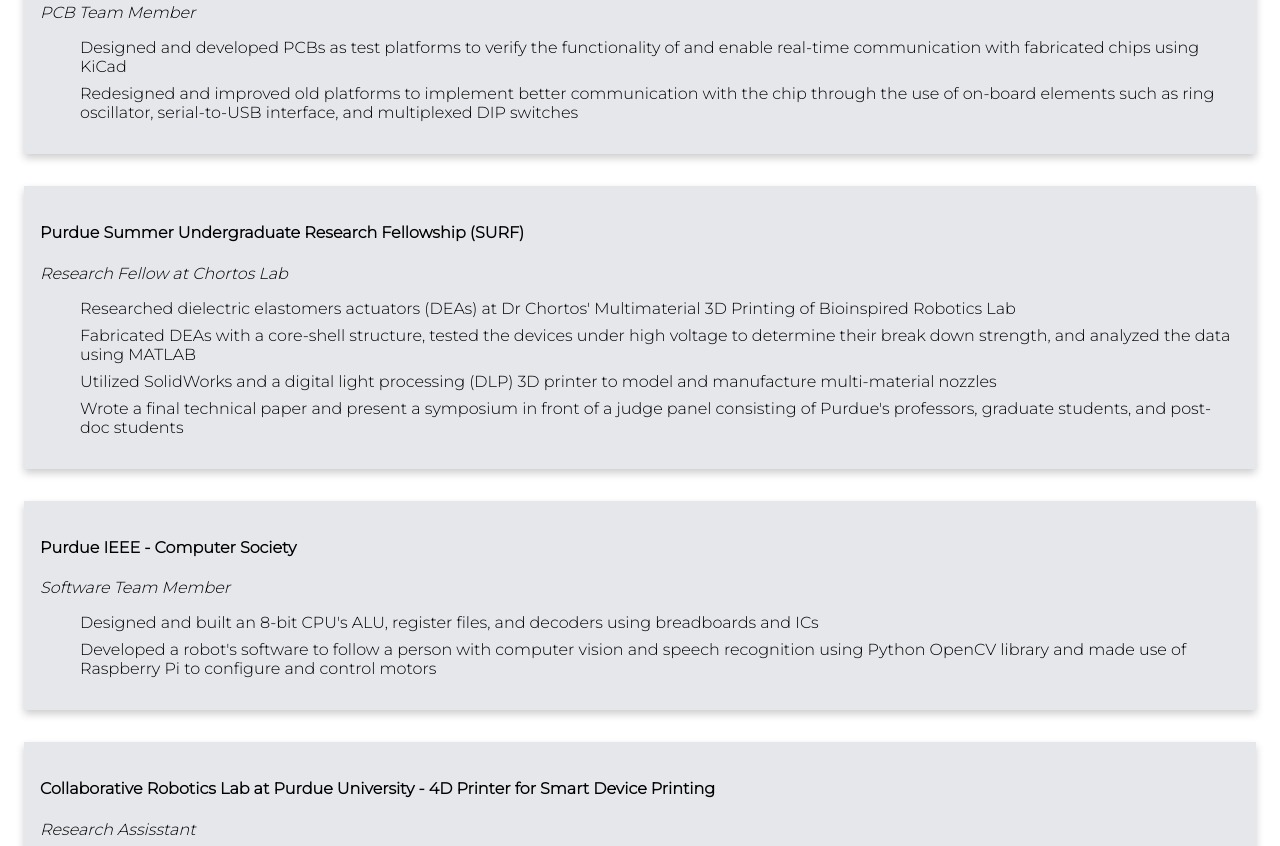
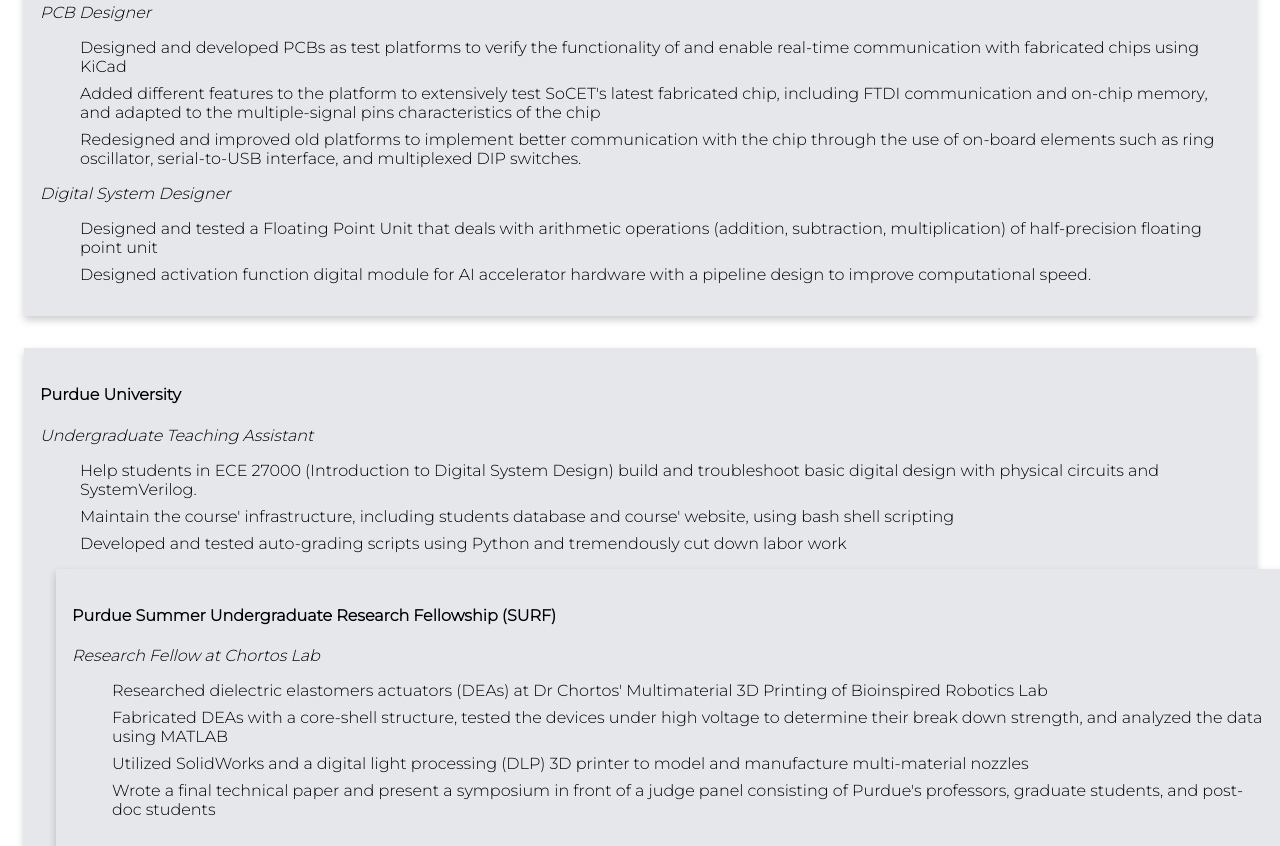
Before and after one commit to khoipkv/khoipkv.github.io, a plain HTML site: page index.html in a window 1280 px wide. Shown: the part 894-1740 px from the top of the page. Drawn offline with Linux system fonts and the light colour scheme.

Commit message:
Update Resume

```diff
--- a/index.html
+++ b/index.html
@@ -69,14 +69,31 @@
     <!-- Details -->
     <div class="detail">
         <h2>Experience Details</h2>
+
         <div class="card">
             <h4>Purdue System-on-Chip Extension Technologies (SoCET)</h4>
-            <p><i>PCB Team Member</i></p>
+            <p><i>PCB Designer</i></p>
             <ul>
                 <li>Designed and developed PCBs as test platforms to verify the functionality of and enable real-time communication with fabricated chips using KiCad</li>
-                <li>Redesigned and improved old platforms to implement better communication with the chip through the use of on-board elements such as ring oscillator, serial-to-USB interface, and multiplexed DIP switches</li>
+                <li>Added different features to the platform to extensively test SoCET's latest fabricated chip, including FTDI communication and on-chip memory, and adapted to the multiple-signal pins characteristics of the chip</li>
+                <li>Redesigned and improved old platforms to implement better communication with the chip through the use of on-board elements such as ring oscillator, serial-to-USB interface, and multiplexed DIP switches.</li>
+            </ul>
+            <p><i>Digital System Designer</i></p>
+            <ul>
+                <li>Designed and tested a Floating Point Unit that deals with arithmetic operations (addition, subtraction, multiplication) of half-precision floating point unit</li>
+                <li>Designed activation function digital module for AI accelerator hardware with a pipeline design to improve computational speed.</li>
             </ul>
         </div>
+
+        <div class="card">
+            <h4>Purdue University</h4>
+            <p><i>Undergraduate Teaching Assistant</i></p>
+            <ul>
+                <li>Help students in ECE 27000 (Introduction to Digital System Design) build and troubleshoot basic digital design with physical circuits and SystemVerilog.</li>
+                <li>Maintain the course' infrastructure, including students database and course' website, using bash shell scripting</li>
+                <li>Developed and tested auto-grading scripts using Python and tremendously cut down labor work</li>
+            </ul>
+
         <div class="card">
             <h4>Purdue Summer Undergraduate Research Fellowship (SURF)</h4>
             <p><i>Research Fellow at Chortos Lab</i></p>
@@ -87,6 +104,7 @@
                 <li>Wrote a final technical paper and present a symposium in front of a judge panel consisting of Purdue's professors, graduate students, and post-doc students</li>
             </ul>
         </div>
+
         <div class="card">
             <h4>Purdue IEEE - Computer Society</h4>
             <p><i>Software Team Member</i></p>
@@ -98,7 +116,7 @@
 
         <div class="card">
             <h4>Collaborative Robotics Lab at Purdue University - 4D Printer for Smart Device Printing</h4>
-            <p><i>Research Assisstant</i></p>
+            <p><i>Research Assistant</i></p>
             <ul>
                 <li>Designed and fabricated smart devices, including the circuit board and the outer layers using only 3D printers</li>
                 <li>Programmed an ESP8266 Wi-Fi Module for the smart devices to communicate with personal computers using Arduino IDE and display parameters on a custom-made website using HTML/CSS</li>
```
Also changed, not shown: 1 other file.
